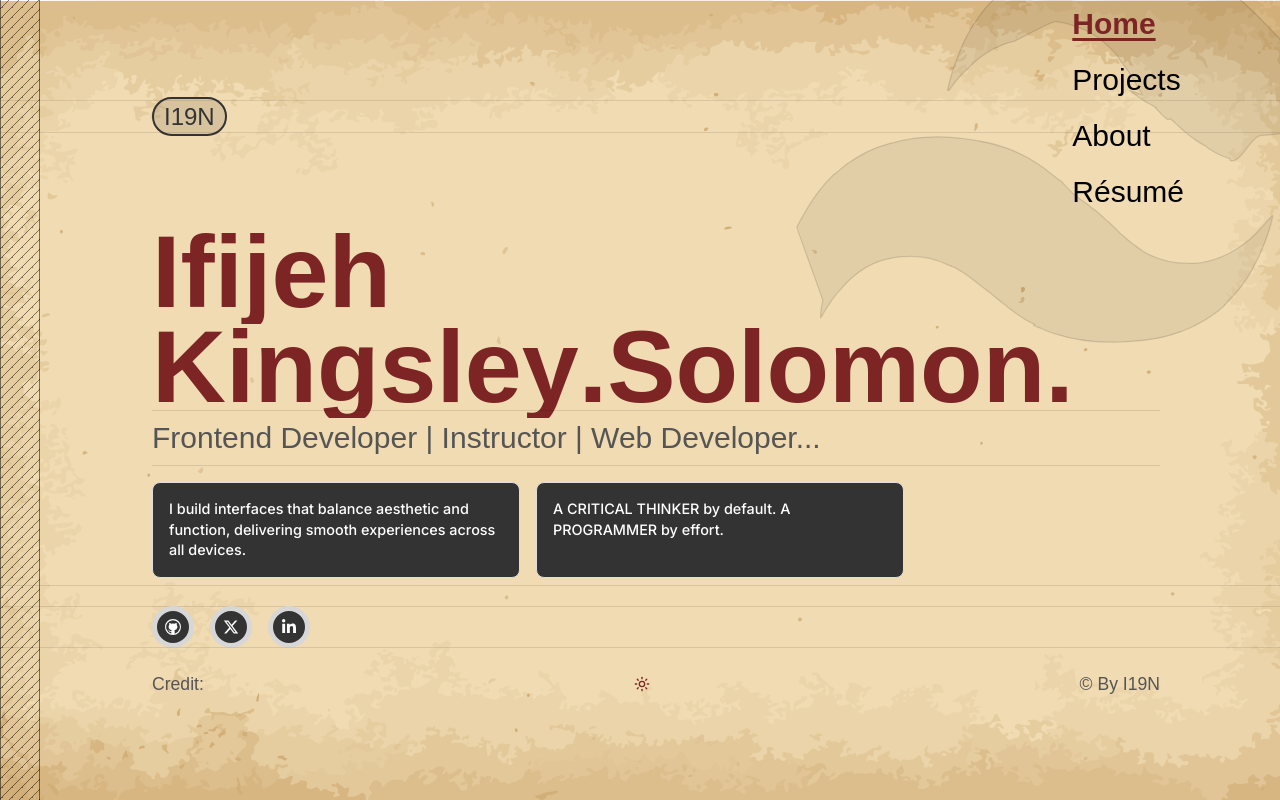
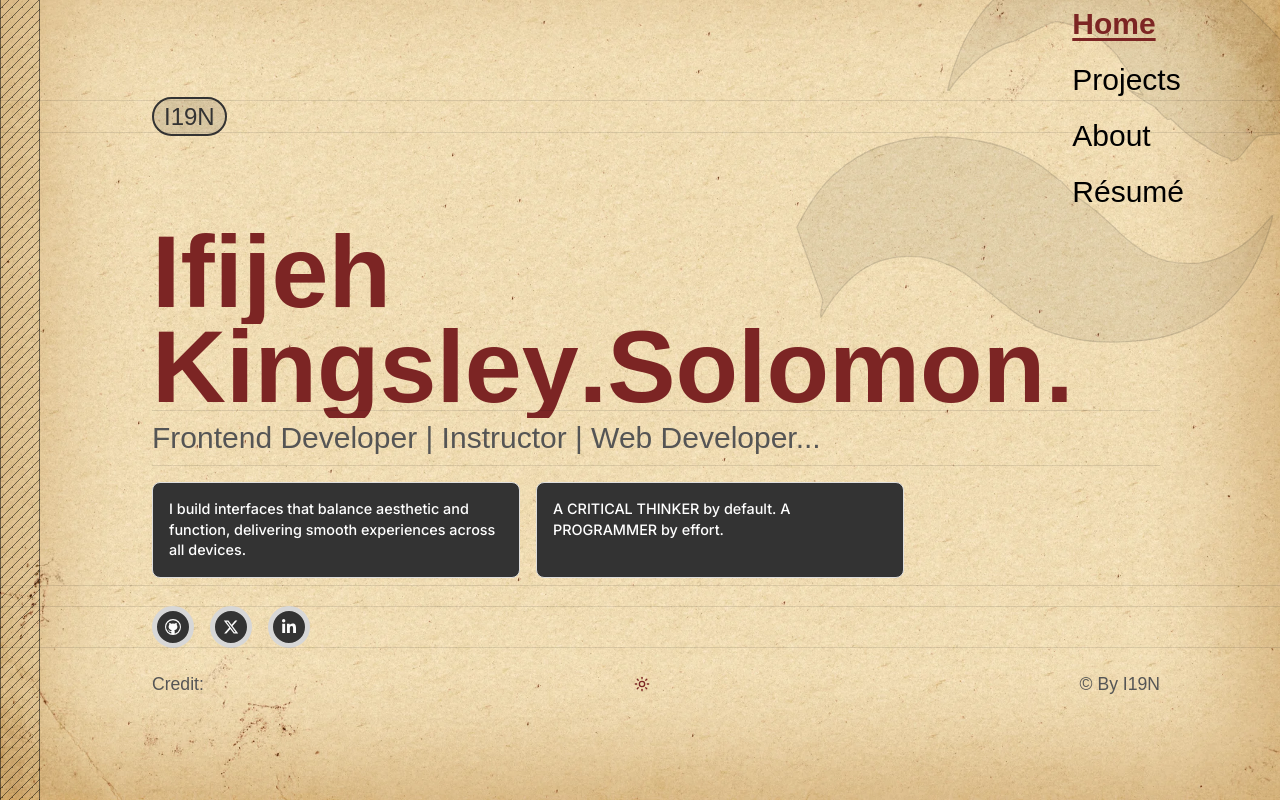
Before and after one commit to kinxlo/Me, a Next.js app: page / in a window 1280 px wide. Built offline with nearby package versions, Linux system fonts and the light colour scheme; a web font is replaced by a local one.

Commit message:
fix:add scroll trigger

```diff
--- a/src/styles/global.css
+++ b/src/styles/global.css
@@ -180,22 +180,10 @@
     font-size: var(--text-base);
     line-height: var(--leading-normal);
     /* background: url(/images/bg-2.png); */
-    background: url(/images/bg-light.svg);
+    /* background: url(/images/bg-light.svg); */
+    background: url(/images/bg-6.webp);
     -webkit-mix-blend-mode: multiply !important;
   }
-  /* body:after {
-    position: fixed;
-    content: "";
-    top: 0;
-    left: 0;
-    width: 100%;
-    height: 100%;
-    background: #000000;
-    background-size: cover;
-    mix-blend-mode: multiply !important;
-    z-index: -1;
-    @apply opacity-30;
-  } */
 
   h1,
   h2,
```
Also changed, not shown: public/images/bg-6.webp (added), 1 other file (tests, documents, lock files or other folders).
